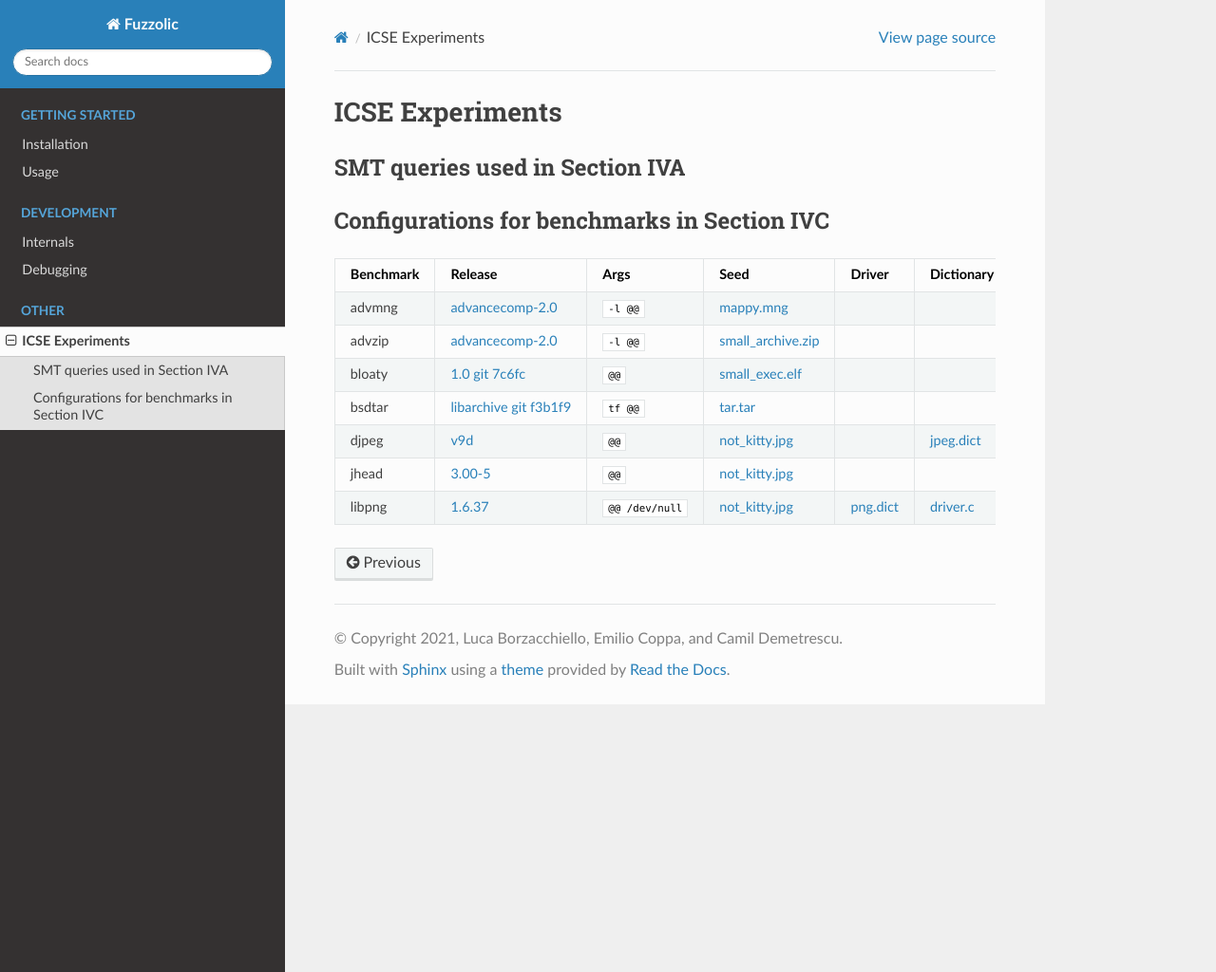
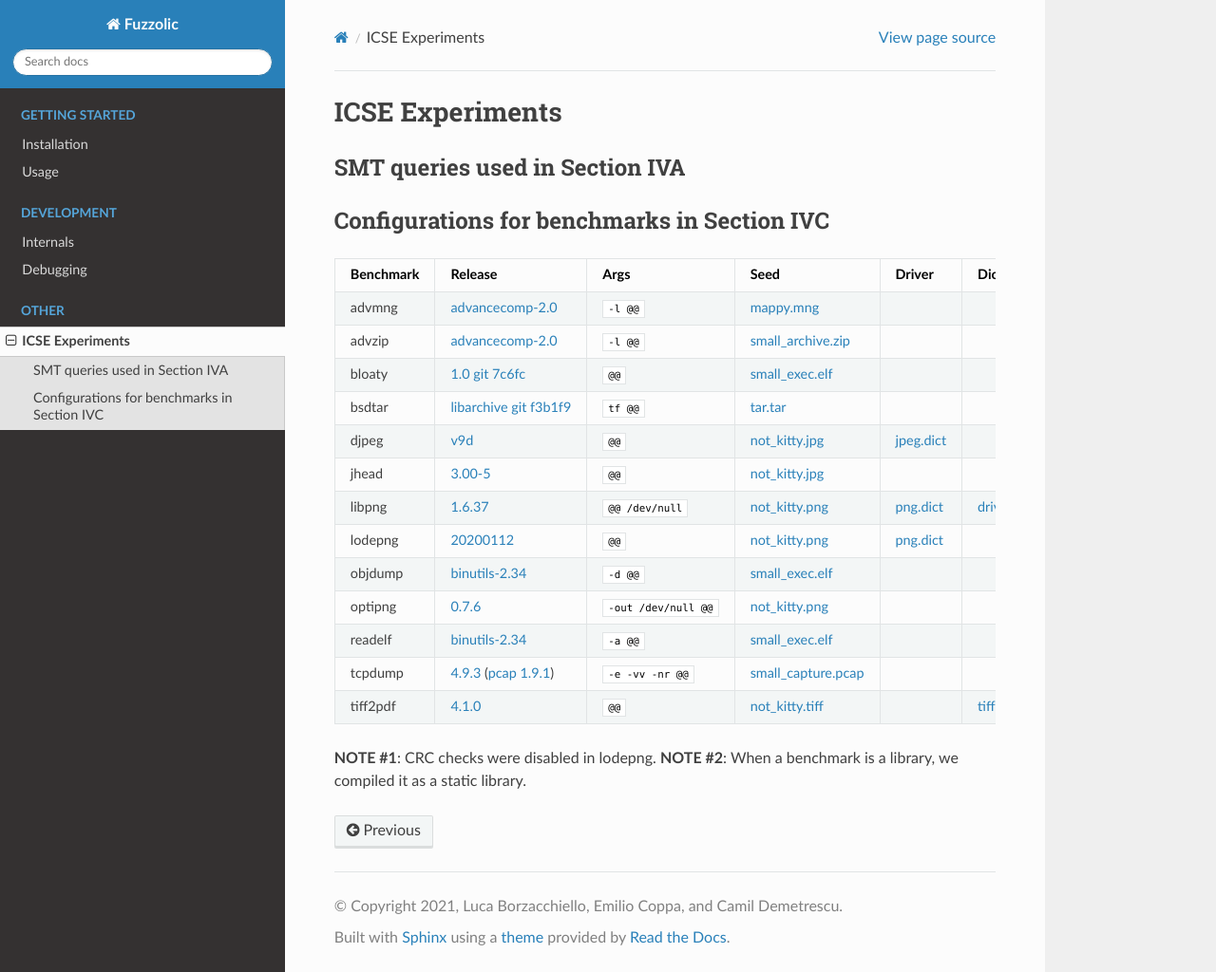
Before and after one commit to season-lab/fuzzolic, a Sphinx documentation site: the page built from docs/icse-experiments.md, in a window 1280 px wide and 1024 px high. Shown: the whole window at 95% size. Built offline with Sphinx 7.4.7 and the Read the Docs theme 2.0.0, drawn with Linux system fonts in a browser that asks for light colours.

Commit message:
Update icse-experiments.md

```diff
--- a/docs/icse-experiments.md
+++ b/docs/icse-experiments.md
@@ -10,6 +10,16 @@
 | advzip | [advancecomp-2.0](https://github.com/SoftSec-KAIST/Eclipser-Artifact/tree/master/docker-scripts/setup-scripts/packages-src) | `-l @@` | [small_archive.zip](https://github.com/google/AFL/blob/master/testcases/archives/common/zip/small_archive.zip) | | |
 | bloaty | [1.0 git 7c6fc](https://github.com/google/bloaty/tree/7cf6c58688ca756147896d7bc2aaf96988e45d3b) | `@@` | [small_exec.elf](https://github.com/google/AFL/blob/master/testcases/others/elf/small_exec.elf) | | |
 | bsdtar | [libarchive git f3b1f9](https://github.com/libarchive/libarchive/tree/f3b1f9f239c580b38f4d1197a40c6dde9753672e) | `tf @@` | [tar.tar](https://github.com/mathiasbynens/small/blob/master/tar.tar) | | |
-| djpeg | [v9d](http://www.ijg.org/files/jpegsrc.v9d.tar.gz) | `@@` | [not_kitty.jpg](https://github.com/google/AFL/blob/master/testcases/images/jpeg/not_kitty.jpg) | | [jpeg.dict](https://github.com/google/AFL/blob/master/dictionaries/jpeg.dict) |
+| djpeg | [v9d](http://www.ijg.org/files/jpegsrc.v9d.tar.gz) | `@@` | [not_kitty.jpg](https://github.com/google/AFL/blob/master/testcases/images/jpeg/not_kitty.jpg) | [jpeg.dict](https://github.com/google/AFL/blob/master/dictionaries/jpeg.dict) | |
 | jhead | [3.00-5](https://github.com/SoftSec-KAIST/Eclipser-Artifact/tree/master/docker-scripts/setup-scripts/packages-src) | `@@` | [not_kitty.jpg](https://github.com/google/AFL/blob/master/testcases/images/jpeg/not_kitty.jpg) | | |
-| libpng | [1.6.37](https://sourceforge.net/projects/libpng/files/libpng16/1.6.37/) | `@@ /dev/null` | [not_kitty.jpg](https://github.com/google/AFL/blob/master/testcases/images/png/not_kitty.png) | [png.dict](https://github.com/google/AFL/blob/master/dictionaries/png.dict) | [driver.c](https://sites.cs.ucsb.edu/~pconrad/cs32/15F/lect/11.25/libpngCpp/libpngExample1.cpp) |
+| libpng | [1.6.37](https://sourceforge.net/projects/libpng/files/libpng16/1.6.37/) | `@@ /dev/null` | [not_kitty.png](https://github.com/google/AFL/blob/master/testcases/images/png/not_kitty.png) | [png.dict](https://github.com/google/AFL/blob/master/dictionaries/png.dict) | [driver.c](https://sites.cs.ucsb.edu/~pconrad/cs32/15F/lect/11.25/libpngCpp/libpngExample1.cpp) |
+| lodepng | [20200112](https://lodev.org/lodepng/) | `@@` | [not_kitty.png](https://github.com/google/AFL/blob/master/testcases/images/png/not_kitty.png) | [png.dict](https://github.com/google/AFL/blob/master/dictionaries/png.dict) | |
+| objdump | [binutils-2.34](https://ftp.gnu.org/gnu/binutils/binutils-2.34.tar.gz) | `-d @@` | [small_exec.elf](https://github.com/google/AFL/blob/master/testcases/others/elf/small_exec.elf) | | |
+| optipng | [0.7.6](https://github.com/SoftSec-KAIST/Eclipser-Artifact/tree/master/docker-scripts/setup-scripts/packages-src) | `-out /dev/null @@` | [not_kitty.png](https://github.com/google/AFL/blob/master/testcases/images/png/not_kitty.png) | | |
+| readelf | [binutils-2.34](https://ftp.gnu.org/gnu/binutils/binutils-2.34.tar.gz) | `-a @@` | [small_exec.elf](https://github.com/google/AFL/blob/master/testcases/others/elf/small_exec.elf) | | |
+| tcpdump | [4.9.3](https://www.tcpdump.org/release/tcpdump-4.9.3.tar.gz) ([pcap 1.9.1](https://www.tcpdump.org/release/libpcap-1.9.1.tar.gz)) | `-e -vv -nr @@` | [small_capture.pcap](https://github.com/google/AFL/blob/master/testcases/others/pcap/small_capture.pcap) | | |
+| tiff2pdf | [4.1.0](https://download.osgeo.org/libtiff/tiff-4.1.0.tar.gz) | `@@` | [not_kitty.tiff](https://github.com/google/AFL/blob/master/testcases/images/tiff/not_kitty.tiff) | | [tiff.dict](https://github.com/google/AFL/blob/master/dictionaries/tiff.dict) |
+
+
+**NOTE #1**: CRC checks were disabled in lodepng.
+**NOTE #2**: When a benchmark is a library, we compiled it as a static library.
```
